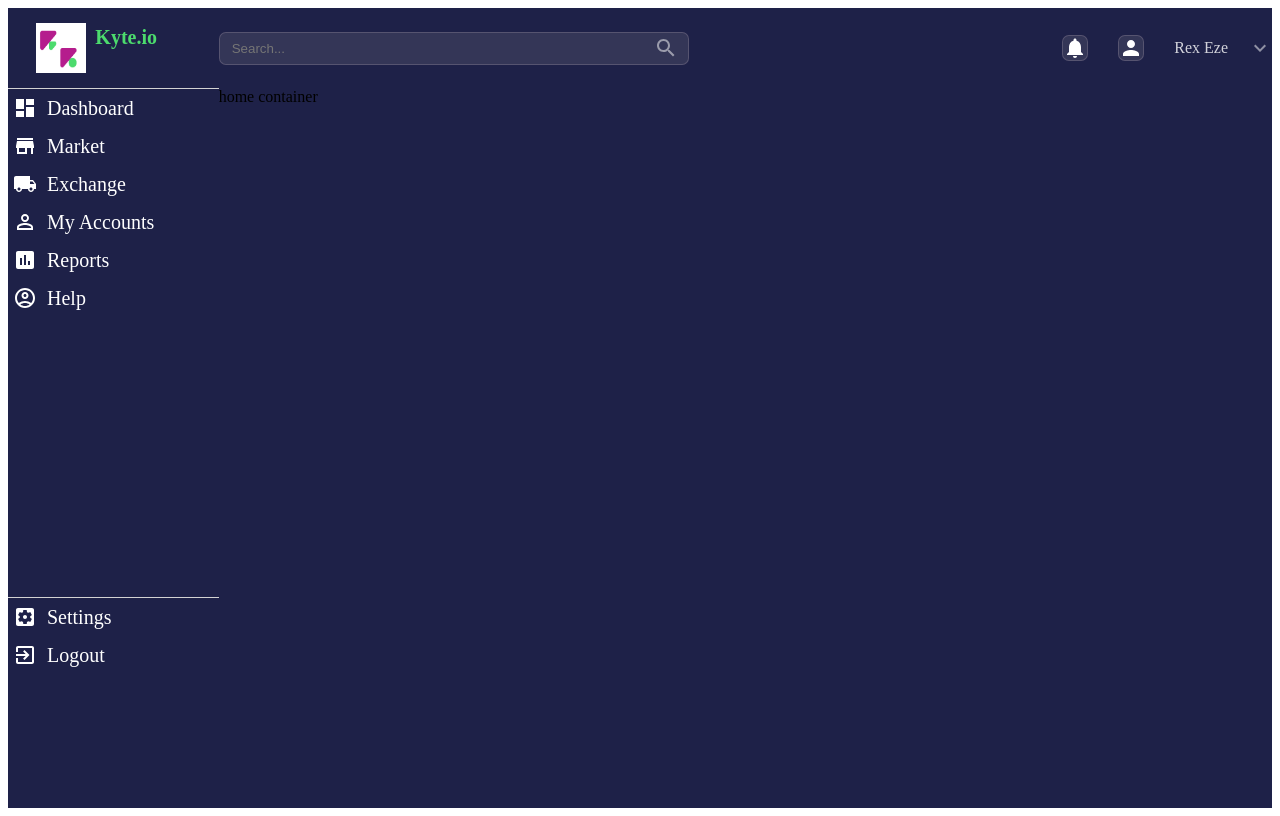
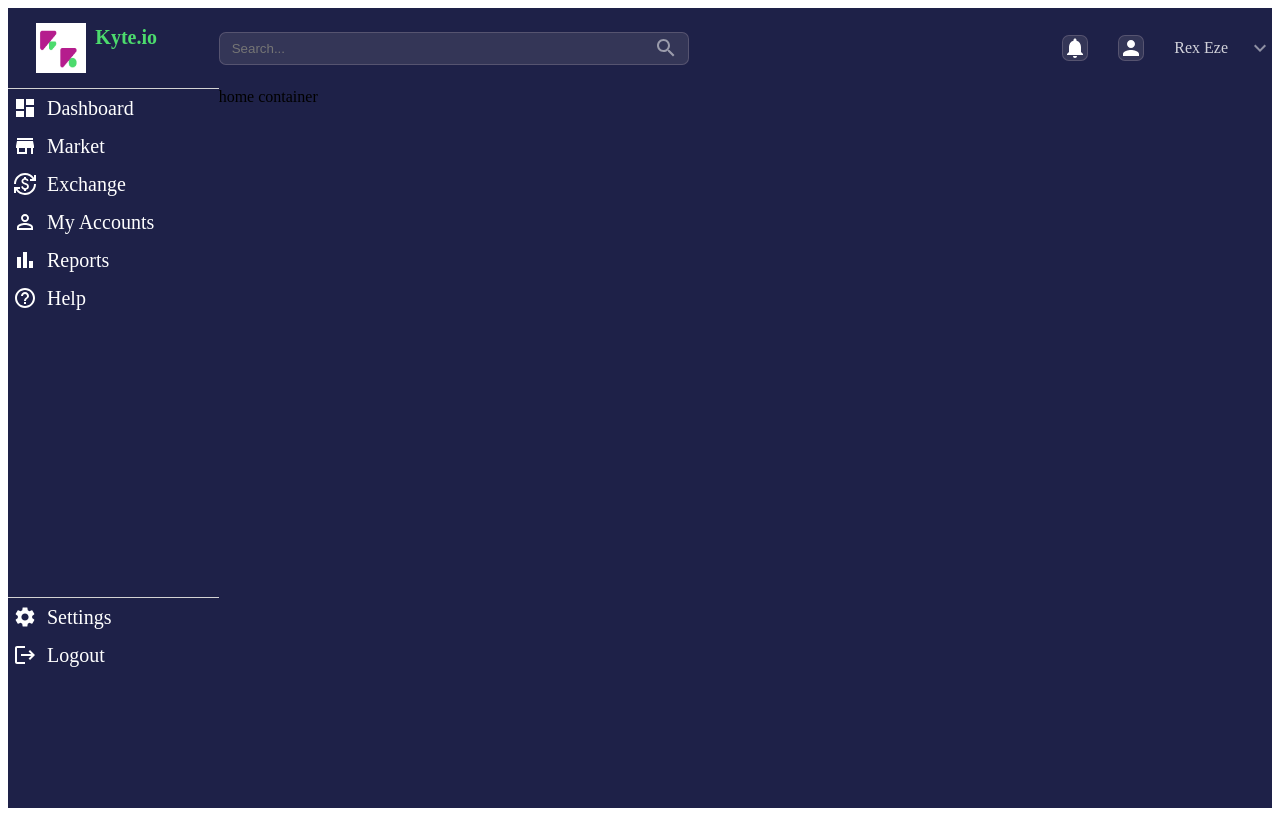
Before and after one commit to TobyMike-max/KyteDashboard-App, a React (Create React App) app: page / in a window 1280 px wide. Built offline with nearby package versions, Linux system fonts and the light colour scheme.

Commit message:
[Modified]: Font size of list/Icons and hover effect

```diff
--- a/src/components/Sidebar/Sidebar.jsx
+++ b/src/components/Sidebar/Sidebar.jsx
@@ -3,12 +3,12 @@ import './sidebar.css';
 import logo from '../component.png';
 import DashboardIcon from '@mui/icons-material/Dashboard';
 import StoreIcon from '@mui/icons-material/Store';
-import LocalShippingIcon from '@mui/icons-material/LocalShipping';
+import CurrencyExchangeIcon from '@mui/icons-material/CurrencyExchange';
 import PersonOutlineIcon from '@mui/icons-material/PersonOutline';
-import InsertChartIcon from '@mui/icons-material/InsertChart';
-import AccountCircleOutlinedIcon from '@mui/icons-material/AccountCircleOutlined';
-import SettingsApplicationsIcon from '@mui/icons-material/SettingsApplications';
-import ExitToAppIcon from '@mui/icons-material/ExitToApp';
+import BarChartIcon from '@mui/icons-material/BarChart';
+import HelpOutlineIcon from '@mui/icons-material/HelpOutline';
+import SettingsIcon from '@mui/icons-material/Settings';
+import LogoutIcon from '@mui/icons-material/Logout';
 
 const Sidebar = () => {
   return (
@@ -29,7 +29,7 @@ const Sidebar = () => {
             <span>Market</span>
           </li>
           <li>
-            <LocalShippingIcon className="icon"/>
+            <CurrencyExchangeIcon className="icon"/>
             <span>Exchange</span>
           </li>
           <li>
@@ -37,11 +37,11 @@ const Sidebar = () => {
             <span>My Accounts</span>
           </li>
           <li>
-            <InsertChartIcon className="icon"/>
+            <BarChartIcon className="icon"/>
             <span>Reports</span>
           </li>
           <li>
-            <AccountCircleOutlinedIcon className="icon"/>
+            <HelpOutlineIcon className="icon"/>
             <span>Help</span>
           </li>
         </ul>
@@ -49,11 +49,11 @@ const Sidebar = () => {
 
       <div className="bottom">
       <li>
-        <SettingsApplicationsIcon className="icon"/>
+        <SettingsIcon className="icon"/>
         <span>Settings</span>
       </li>
       <li>
-        <ExitToAppIcon className="icon"/>
+        <LogoutIcon className="icon"/>
         <span>Logout</span>
       </li>
       </div>
```
